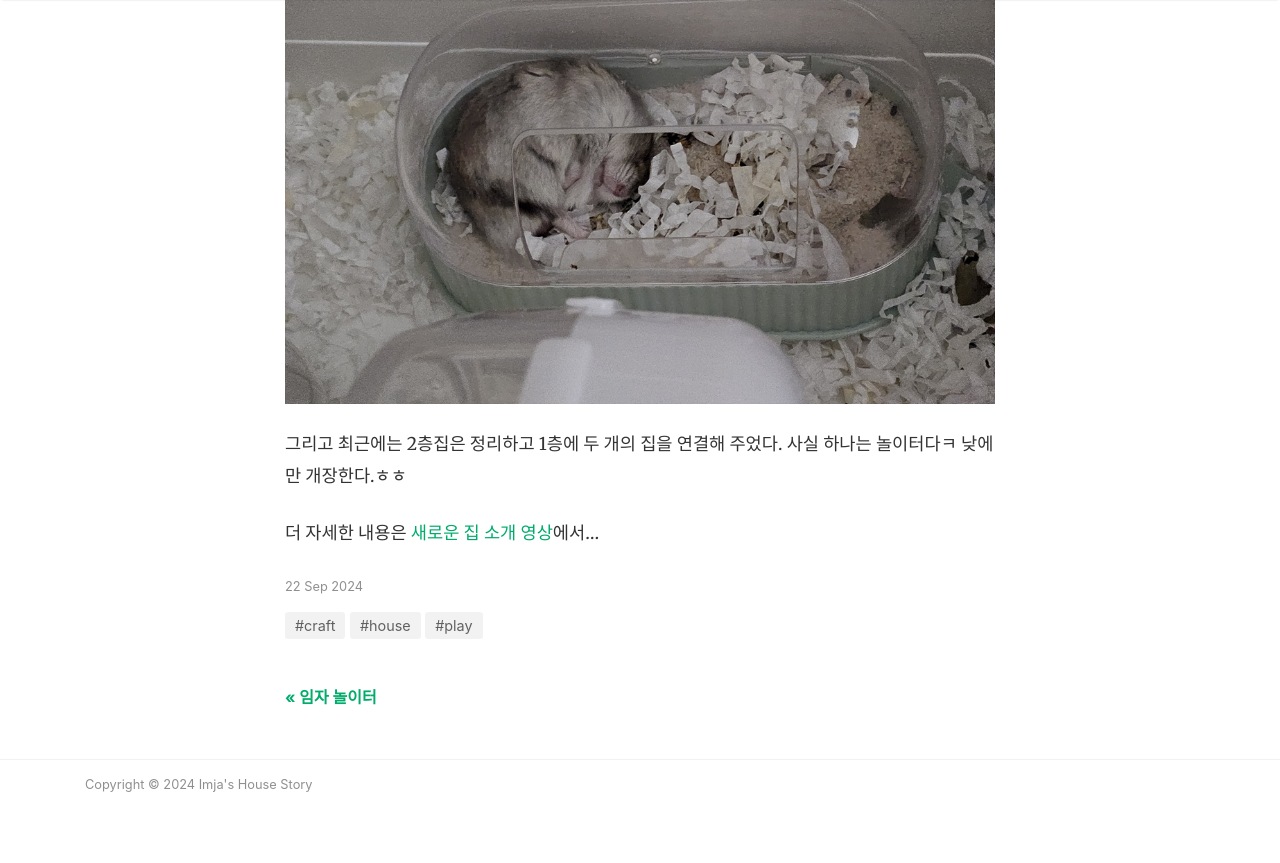
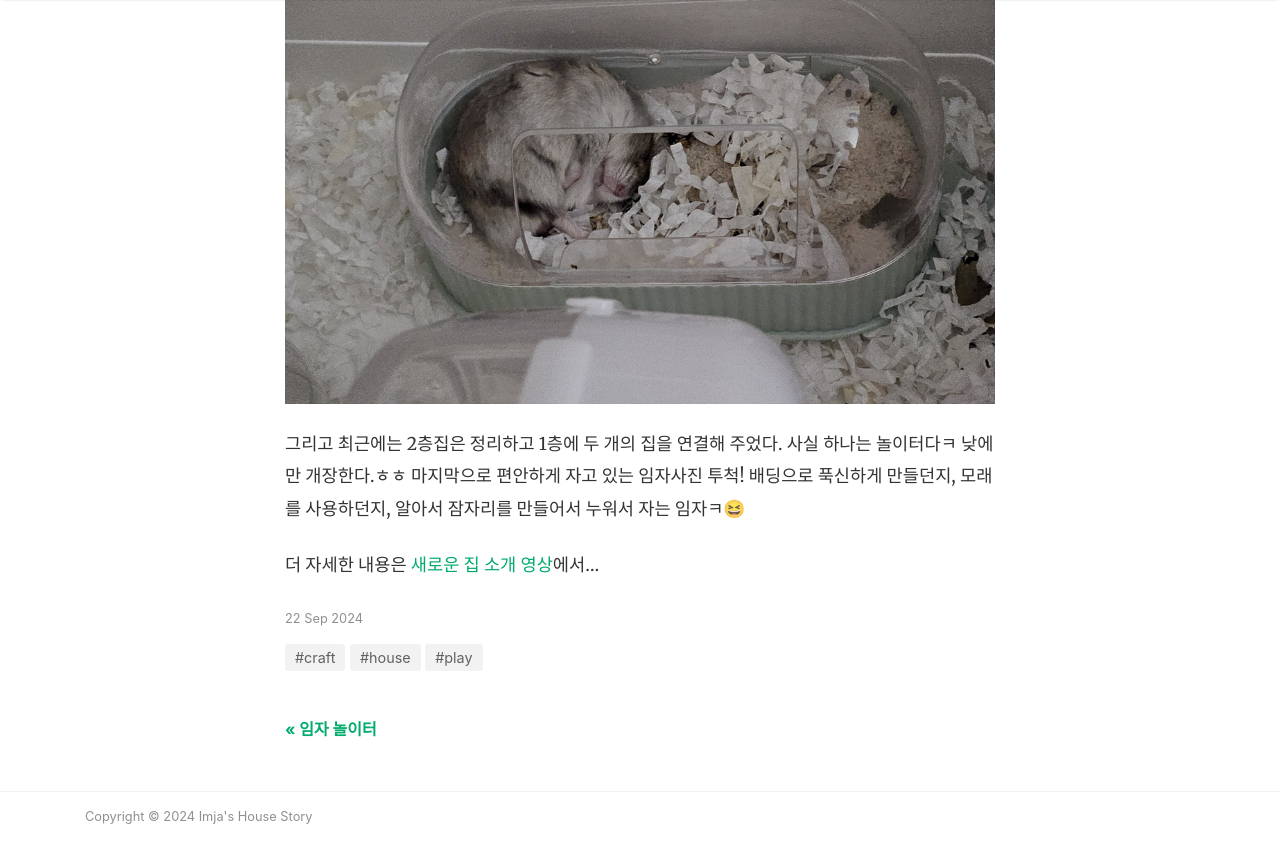
Before and after one commit to msaltnet/imja-house, a Jekyll site: the page built from _posts/2024-09-22-new-house.md, in a window 1280 px wide and 900 px high, scrolled down 3234 px. Shown: the top 863 px of the window. Built offline with Jekyll 4.4.1, drawn with Linux system fonts in a browser that asks for light colours; nearby versions of some CDN libraries.

Commit message:
add new house

```diff
--- a/_posts/2024-09-22-new-house.md
+++ b/_posts/2024-09-22-new-house.md
@@ -28,6 +28,6 @@ comments: false
 
 ![편안한 임자사진](../assets/images/new-house4.jpg)
 
-그리고 최근에는 2층집은 정리하고 1층에 두 개의 집을 연결해 주었다. 사실 하나는 놀이터다ㅋ 낮에만 개장한다.ㅎㅎ
+그리고 최근에는 2층집은 정리하고 1층에 두 개의 집을 연결해 주었다. 사실 하나는 놀이터다ㅋ 낮에만 개장한다.ㅎㅎ 마지막으로 편안하게 자고 있는 임자사진 투척! 배딩으로 푹신하게 만들던지, 모래를 사용하던지, 알아서 잠자리를 만들어서 누워서 자는 임자ㅋ😆
 
 더 자세한 내용은 [새로운 집 소개 영상](https://youtu.be/tUcgJb6uygQ)에서...
```
